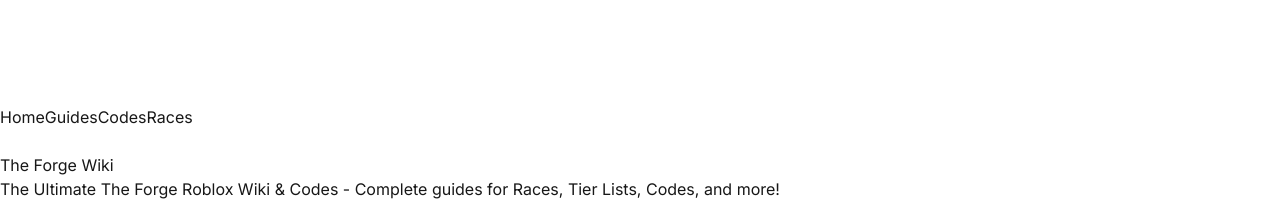
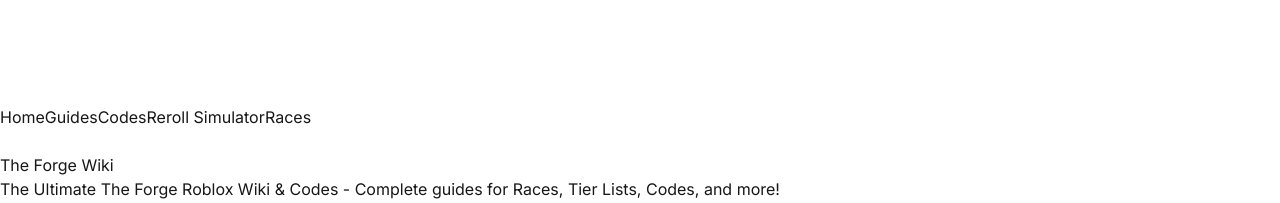
Before and after one commit to baiqwe/thefore, a Next.js app: page / in a window 1280 px wide. Shown: the part 1223-1426 px from the top of the page. Built offline with nearby package versions, Linux system fonts and the light colour scheme.

Commit message:
Add Reroll Simulator to top navigation

```diff
--- a/src/components/Navbar.tsx
+++ b/src/components/Navbar.tsx
@@ -14,10 +14,12 @@
             <SearchBar />
           </div>
           <div className="flex space-x-4 lg:space-x-6 flex-shrink-0">
-            {siteConfig.mainNav.slice(0, 4).map((item) => (
+            {siteConfig.mainNav.slice(0, 5).map((item) => (
               <Link
                 key={item.href}
                 href={item.href}
+                target={item.external ? "_blank" : undefined}
+                rel={item.external ? "noopener noreferrer" : undefined}
                 className="text-sm font-medium text-gray-700 hover:text-blue-600 transition-colors hidden lg:block"
               >
                 {item.title}
--- a/src/config/site.ts
+++ b/src/config/site.ts
@@ -13,6 +13,7 @@
     { title: "Home", href: "/" },
     { title: "Guides", href: "/wiki" },
     { title: "Codes", href: "/codes" },
+    { title: "Reroll Simulator", href: "/tools/reroll-simulator" },
     { title: "Races", href: "/wiki/races" },
     { title: "Tier List", href: "/wiki/race-tier-list" },
     { title: "Trello", href: "https://trello.com/theforge", external: true },
```
